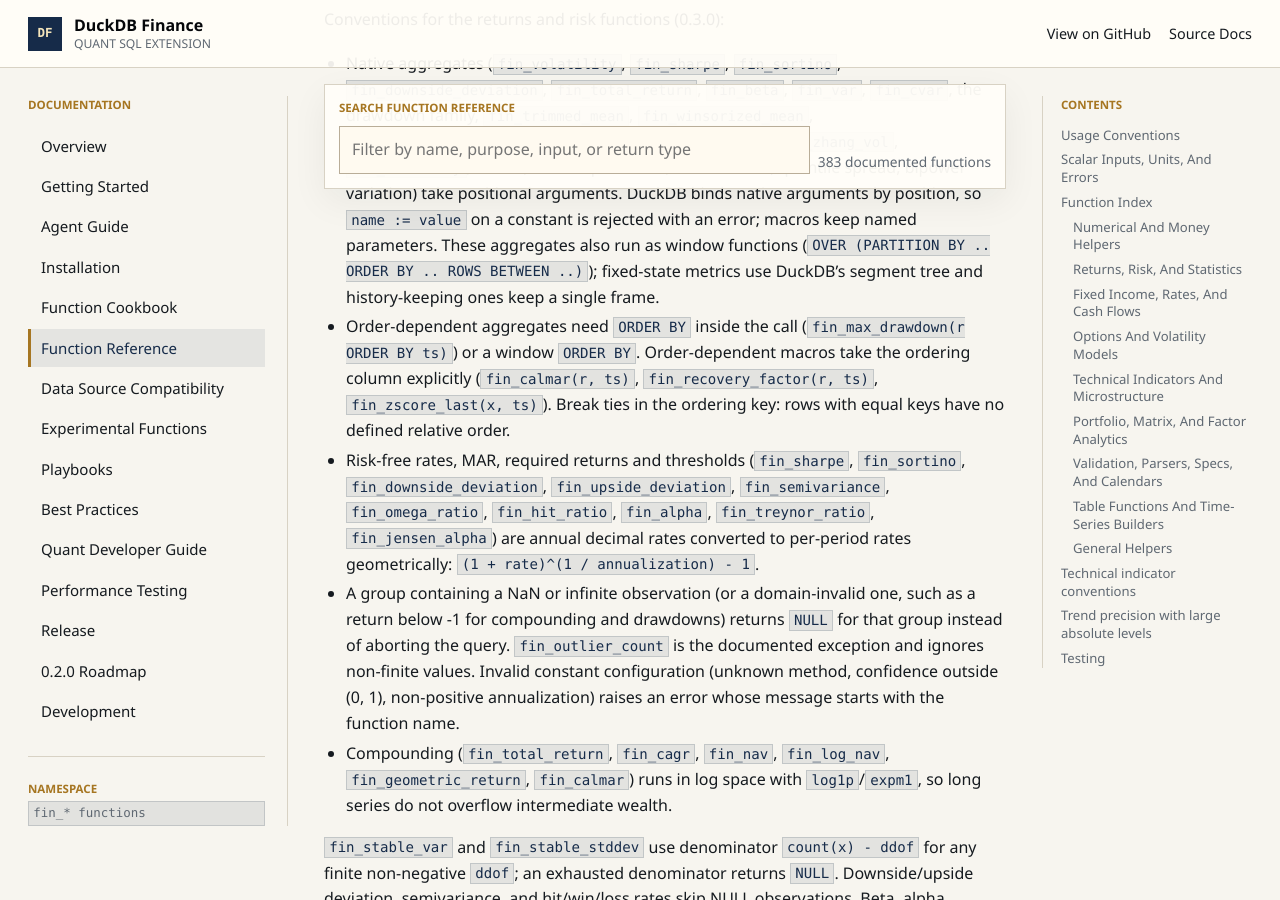
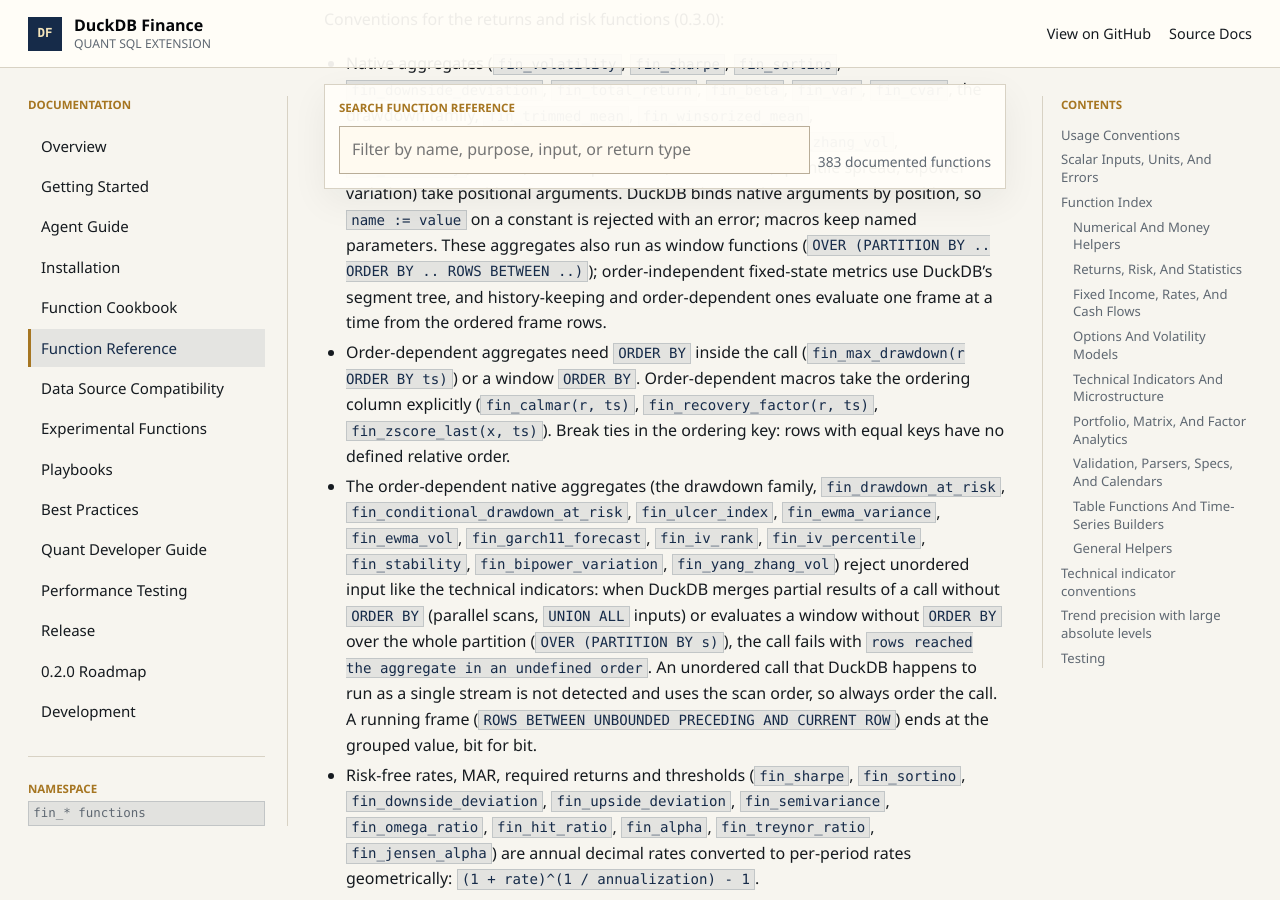
Before and after one commit to leonardovida/duckdb-finance, a Jekyll site: the page built from docs/function_reference.md, in a window 1280 px wide and 900 px high, scrolled down 4922 px. Built offline with Jekyll 4.4.1, drawn with Linux system fonts in a browser that asks for light colours.

Commit message:
fix(aggregates): reject unordered input to order-dependent risk aggregates
The drawdown family, drawdown at risk, ulcer index, EWMA, GARCH(1,1),
IV rank/percentile, stability, bipower variation and Yang-Zhang volatility
merged partial states as if they were ordered blocks, so calls without
ORDER BY (and whole-partition windows without ORDER BY) returned results
that depended on thread scheduling. Combine now raises the same
'rows reached the aggregate in an undefined order' error as the technical
indicators, and every one of these aggregates evaluates window frames from
the ordered frame rows (window callback) instead of DuckDB's segment tree,
so running frames end at the grouped value bit for bit.

Co-Authored-By: Claude <noreply@anthropic.com>

```diff
--- a/docs/function_reference.md
+++ b/docs/function_reference.md
@@ -85,13 +85,27 @@ Conventions for the returns and risk functions (0.3.0):
   bipower variation) take positional arguments. DuckDB binds native arguments
   by position, so `name := value` on a constant is rejected with an error;
   macros keep named parameters. These aggregates also run as window functions
-  (`OVER (PARTITION BY .. ORDER BY .. ROWS BETWEEN ..)`); fixed-state metrics
-  use DuckDB's segment tree and history-keeping ones keep a single frame.
+  (`OVER (PARTITION BY .. ORDER BY .. ROWS BETWEEN ..)`); order-independent
+  fixed-state metrics use DuckDB's segment tree, and history-keeping and
+  order-dependent ones evaluate one frame at a time from the ordered frame rows.
 - Order-dependent aggregates need `ORDER BY` inside the call
   (`fin_max_drawdown(r ORDER BY ts)`) or a window `ORDER BY`. Order-dependent
   macros take the ordering column explicitly (`fin_calmar(r, ts)`,
   `fin_recovery_factor(r, ts)`, `fin_zscore_last(x, ts)`). Break ties in the
   ordering key: rows with equal keys have no defined relative order.
+- The order-dependent native aggregates (the drawdown family,
+  `fin_drawdown_at_risk`, `fin_conditional_drawdown_at_risk`,
+  `fin_ulcer_index`, `fin_ewma_variance`, `fin_ewma_vol`,
+  `fin_garch11_forecast`, `fin_iv_rank`, `fin_iv_percentile`,
+  `fin_stability`, `fin_bipower_variation`, `fin_yang_zhang_vol`) reject
+  unordered input like the technical indicators: when DuckDB merges partial
+  results of a call without `ORDER BY` (parallel scans, `UNION ALL` inputs) or
+  evaluates a window without `ORDER BY` over the whole partition
+  (`OVER (PARTITION BY s)`), the call fails with `rows reached the aggregate in
+  an undefined order`. An unordered call that DuckDB happens to run as a single
+  stream is not detected and uses the scan order, so always order the call. A
+  running frame (`ROWS BETWEEN UNBOUNDED PRECEDING AND CURRENT ROW`) ends at
+  the grouped value, bit for bit.
 - Risk-free rates, MAR, required returns and thresholds (`fin_sharpe`,
   `fin_sortino`, `fin_downside_deviation`, `fin_upside_deviation`,
   `fin_semivariance`, `fin_omega_ratio`, `fin_hit_ratio`, `fin_alpha`,
```
Also changed, not shown: 12 other files.
